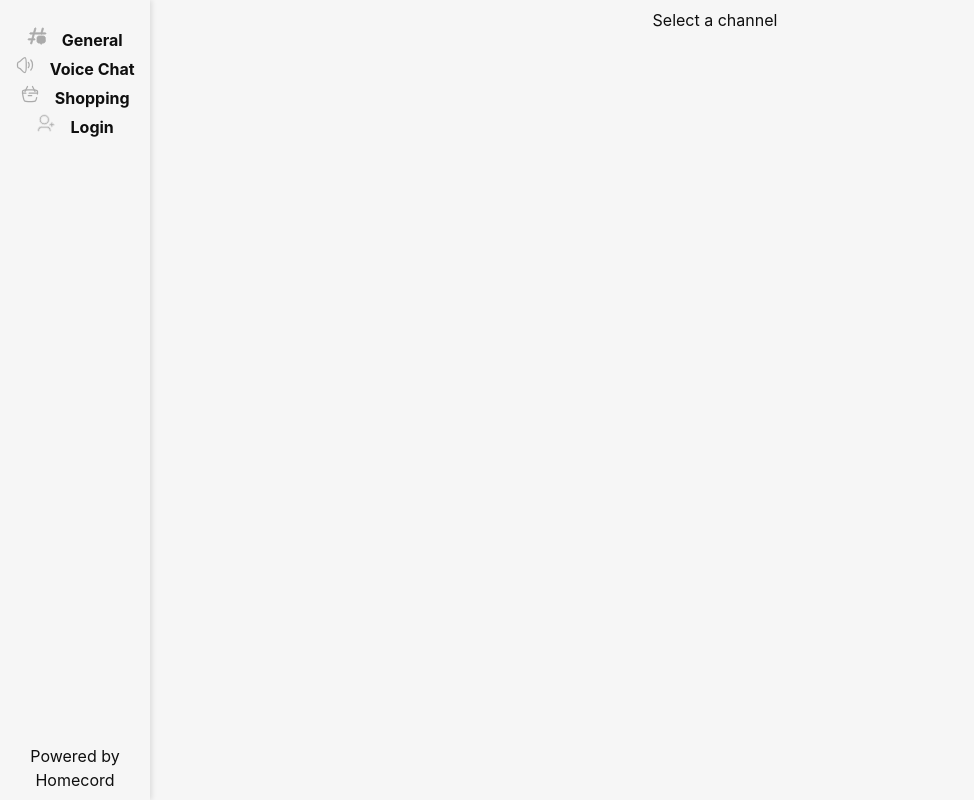
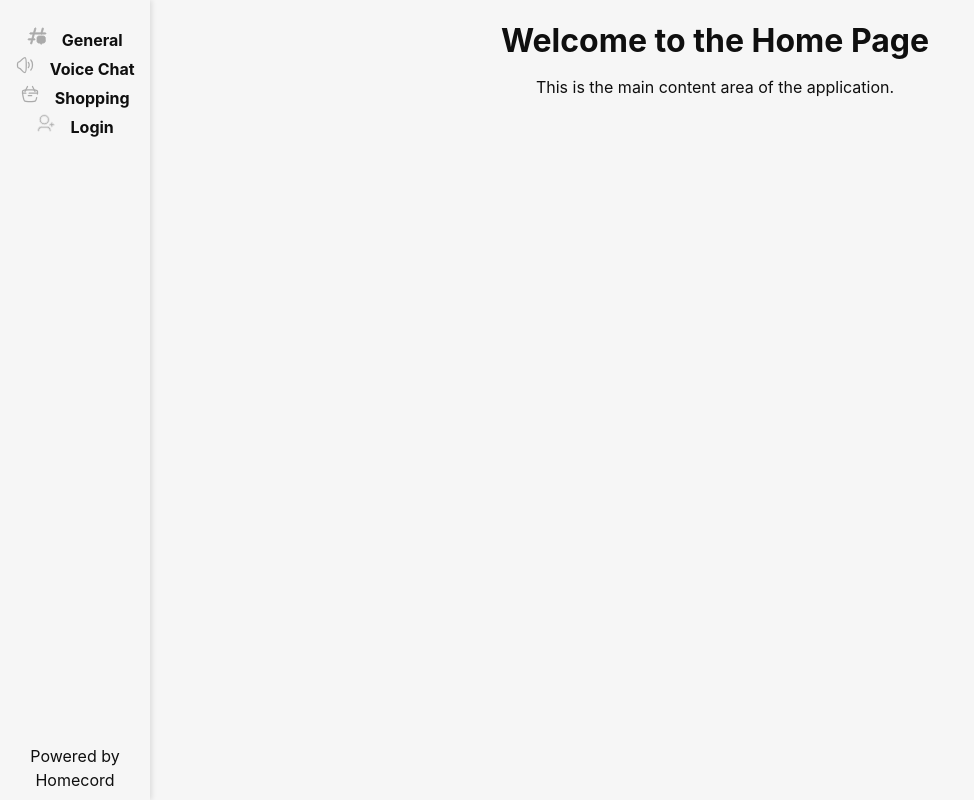
Before and after one commit to ItsDinosaur/Homecord, a React (Vite) app: page / in a window 1280 px wide. Shown: the whole page, without its empty margins (0-974 px from the left). Built offline with nearby package versions, Linux system fonts and the light colour scheme.

Commit message:
I don't even know what I changed in the frontend

```diff
--- a/src/App.tsx
+++ b/src/App.tsx
@@ -23,7 +23,7 @@ function App() {
   const [currentChannel, setCurrentChannel] = useState<Channel | null>(null);
 
   const renderPage = () => {
-      if (!currentChannel) return <div className="p-4">Select a channel</div>;
+      if (!currentChannel) return <HomePage />;
 
       switch (currentChannel.type) {
         case "text":
--- /dev/null
+++ b/src/appearance/HomePage.css
@@ -0,0 +1,8 @@
+.home-page {
+    display: flex;
+    flex-direction: column;
+    align-items: center;
+    justify-content: center;
+    height: 100vh;
+    background-color: #f6f6f600;
+}
```
